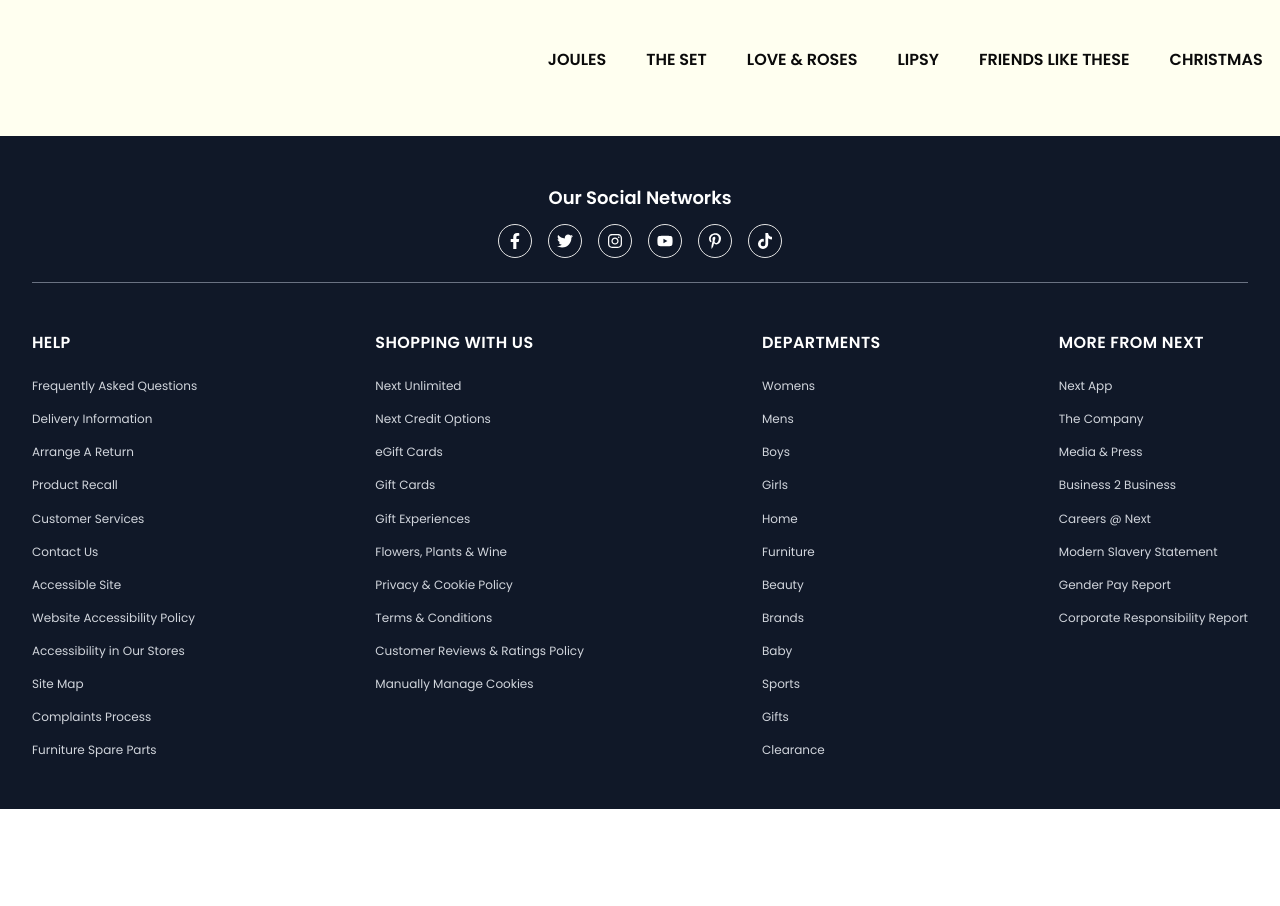
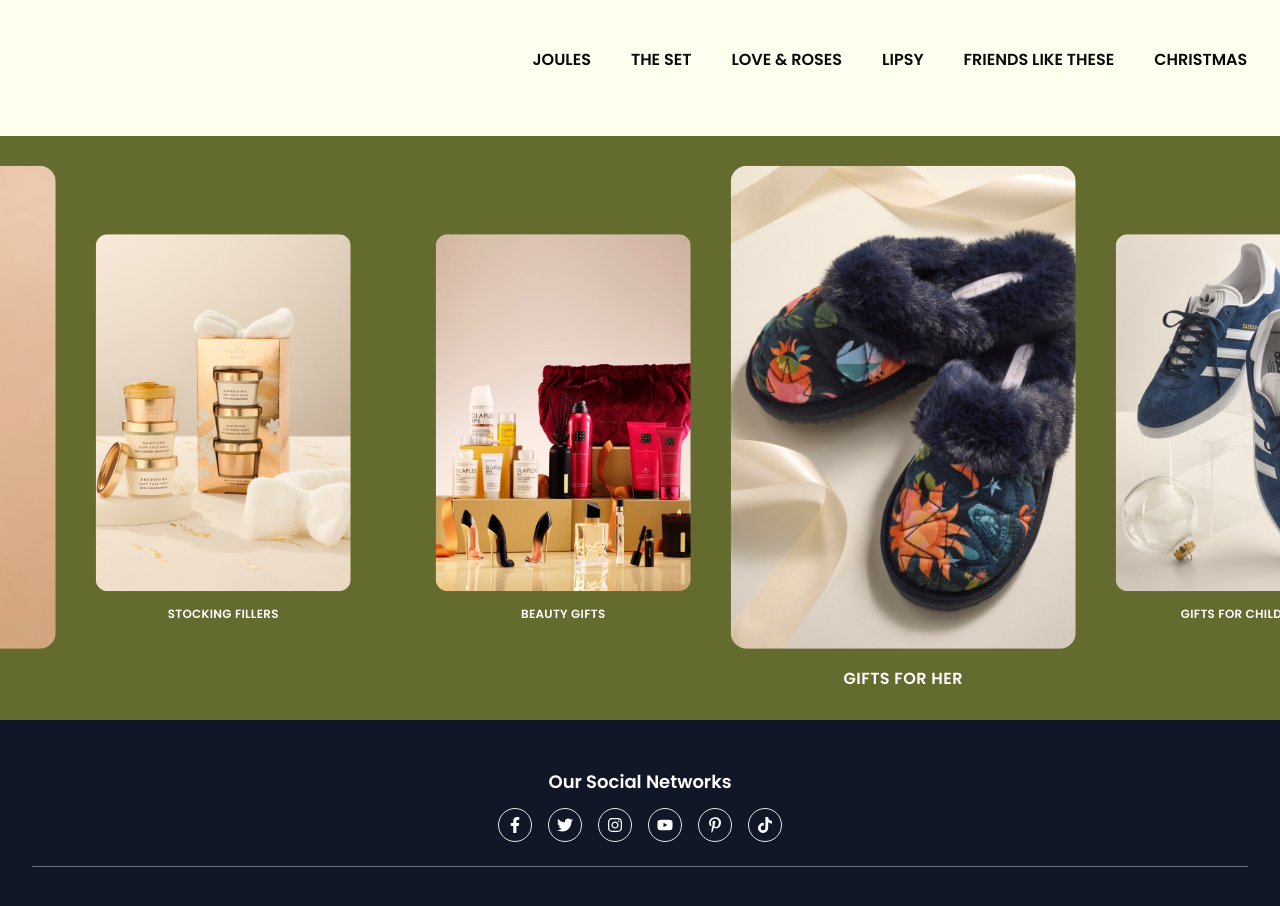
Before and after one commit to mahedizaman/next-E-commerce, a Next.js app: page / in a window 1280 px wide. Shown: the part 740-1646 px from the top of the page. Before the commit the page ends 1549 px from the top, so only its background shows below. Built offline with nearby package versions, Linux system fonts and the light colour scheme.

Commit message:
Hero Slider added.

```diff
--- a/app/page.js
+++ b/app/page.js
@@ -1,4 +1,5 @@
 import Hero from "@/components/Hero";
+import HeroSlider from "@/components/HeroSlider";
 import HomeMotion from "@/components/HomeMotion";
 import React from "react";
 
@@ -7,6 +8,7 @@
     <div>
       <Hero />
       <HomeMotion />
+      <HeroSlider />
     </div>
   );
 };
--- /dev/null
+++ b/components/HeroSlider.jsx
@@ -0,0 +1,51 @@
+"use client";
+
+import { motion } from "framer-motion";
+import Image from "next/image";
+import { heroImage } from "../data/HeroImage";
+
+const HeroSlider = () => {
+  return (
+    <div className="w-full overflow-hidden bg-[#636B2F] py-16">
+      <motion.div
+        className="flex gap-10"
+        animate={{ x: ["-50%", "0%"] }}
+        transition={{
+          duration: 30,
+          ease: "linear",
+          repeat: Infinity,
+        }}
+        style={{ width: "max-content" }}
+      >
+        {[...heroImage, ...heroImage].map((item, index) => {
+          const isFocus =
+            index % heroImage.length === 1 || index % heroImage.length === 4;
+
+          return (
+            <motion.div
+              key={index}
+              className="shrink-0"
+              animate={{ scale: isFocus ? 1.15 : 0.85 }}
+              transition={{ duration: 0.6, ease: "easeOut" }}
+            >
+              <div className="relative w-55 h-80 md:w-75 md:h-105 overflow-hidden rounded-xl">
+                <Image
+                  src={item.image}
+                  alt={item.heading}
+                  fill
+                  className="object-cover"
+                />
+              </div>
+
+              <p className="mt-4 text-center text-white text-sm tracking-wide font-medium md:font-semibold">
+                {item.heading}
+              </p>
+            </motion.div>
+          );
+        })}
+      </motion.div>
+    </div>
+  );
+};
+
+export default HeroSlider;
```
